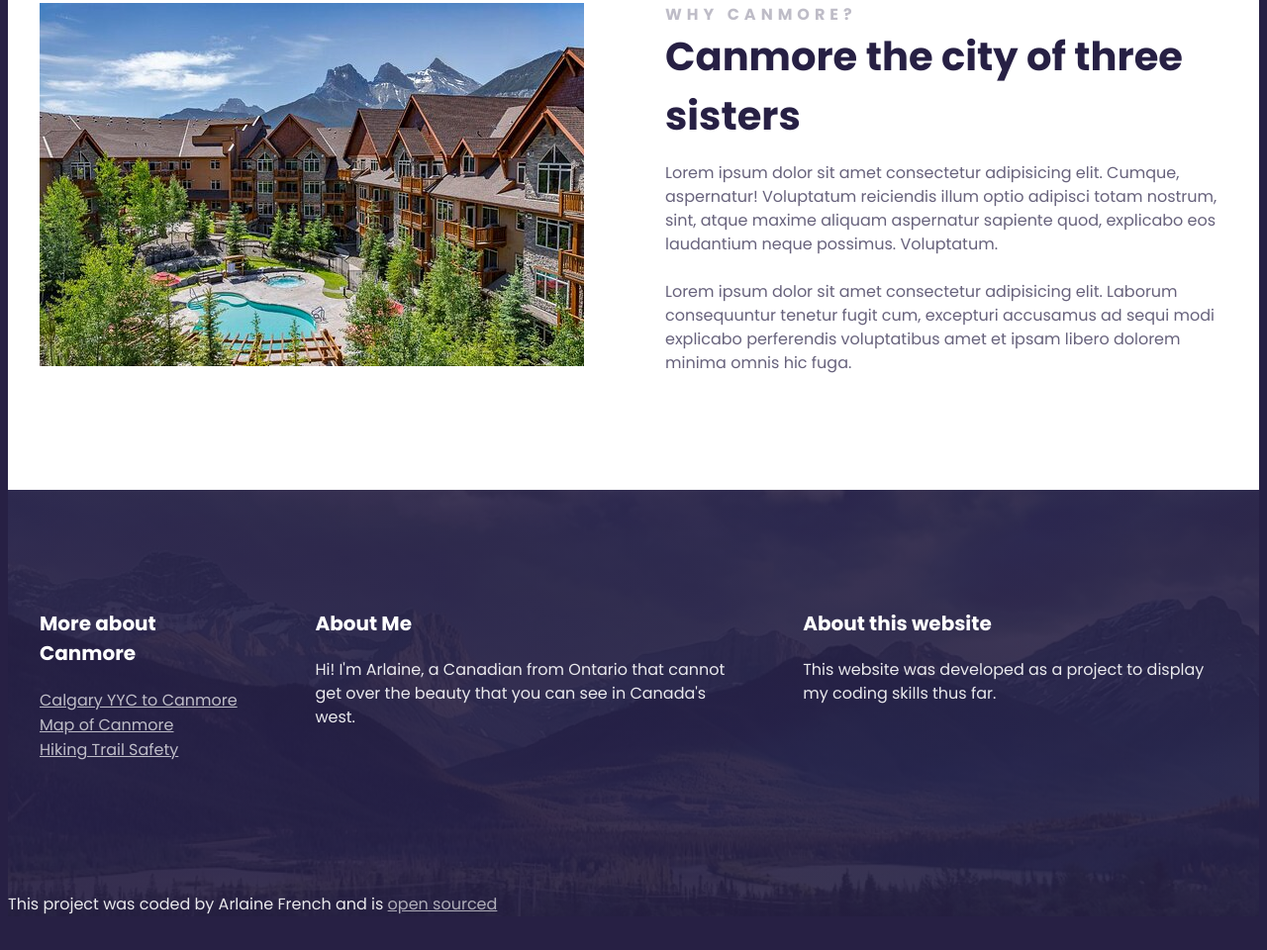
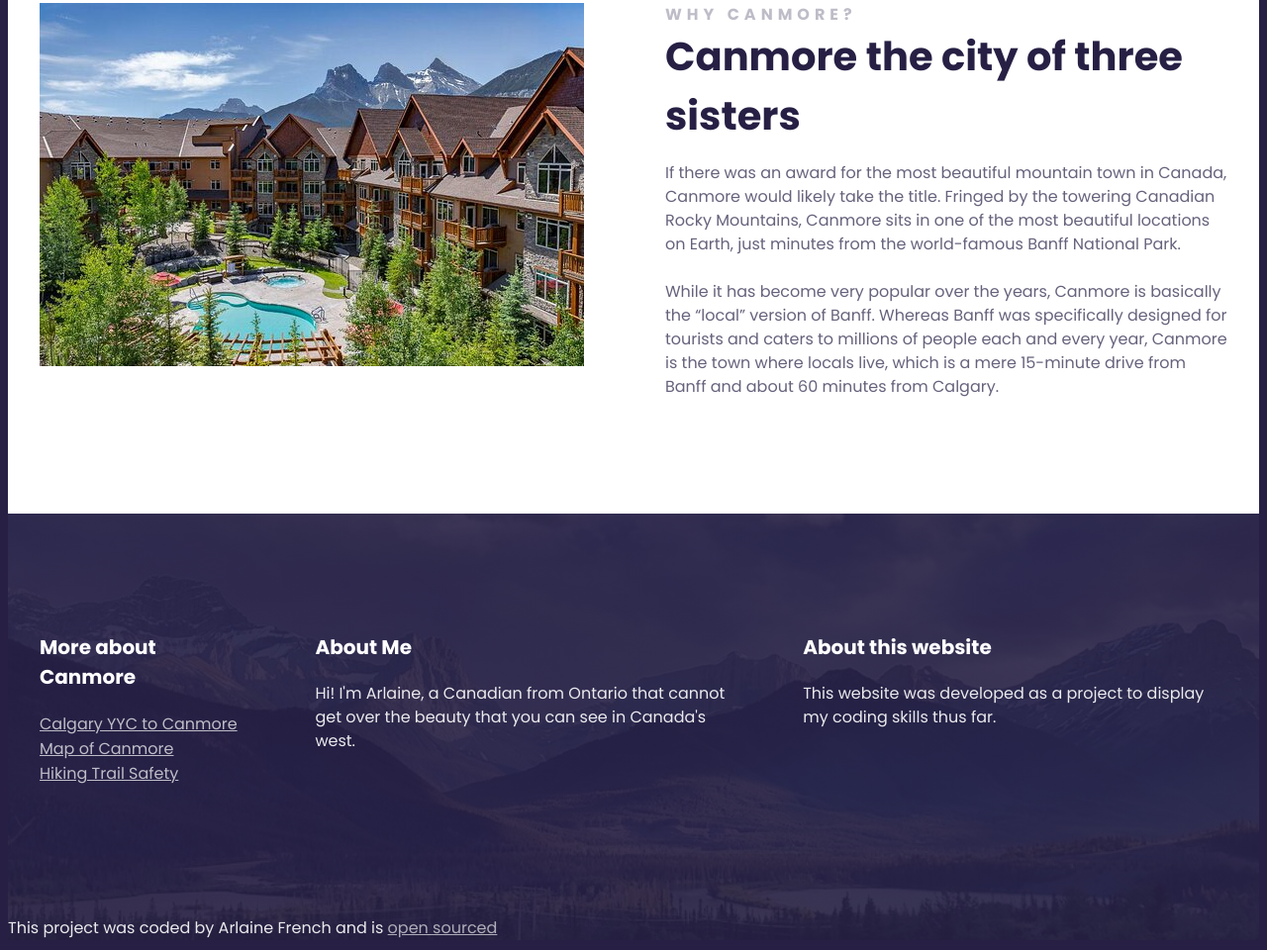
Before and after one commit to Arlaines/responsive-travel-project, a plain HTML site: page index.html in a window 1280 px wide. Shown: the part 842-1802 px from the top of the page at 99% size. Drawn offline with Linux system fonts and the light colour scheme.

Commit message:
content added to first main section

```diff
--- a/index.html
+++ b/index.html
@@ -33,14 +33,18 @@
             <h2>Why Canmore?</h2>
             <h3>Canmore the city of three sisters</h3>
             <p>
-              Lorem ipsum dolor sit amet consectetur adipisicing elit. Cumque,
-              aspernatur! Voluptatum reiciendis illum optio adipisci totam
-              nostrum, sint, atque maxime aliquam aspernatur sapiente quod,
-              explicabo eos laudantium neque possimus. Voluptatum. <br /><br />
-              Lorem ipsum dolor sit amet consectetur adipisicing elit. Laborum
-              consequuntur tenetur fugit cum, excepturi accusamus ad sequi modi
-              explicabo perferendis voluptatibus amet et ipsam libero dolorem
-              minima omnis hic fuga.
+              If there was an award for the most beautiful mountain town in
+              Canada, Canmore would likely take the title. Fringed by the
+              towering Canadian Rocky Mountains, Canmore sits in one of the most
+              beautiful locations on Earth, just minutes from the world-famous
+              Banff National Park.<br /><br />
+
+              While it has become very popular over the years, Canmore is
+              basically the “local” version of Banff. Whereas Banff was
+              specifically designed for tourists and caters to millions of
+              people each and every year, Canmore is the town where locals live,
+              which is a mere 15-minute drive from Banff and about 60 minutes
+              from Calgary.
             </p>
           </div>
         </section>
```
